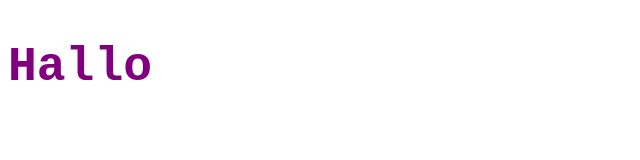
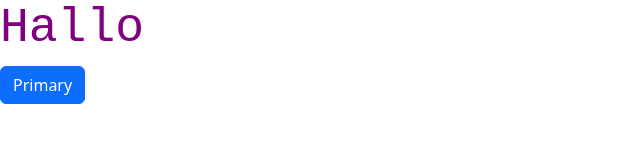
Before and after one commit to losrobbos/parcel-setup, a website built with Parcel: page src/index.html in a window 1280 px wide. Shown: the whole page, without its empty margins (0-640 px from the left). Built offline with nearby package versions, Linux system fonts and the light colour scheme.

Commit message:
Added bootstrap

```diff
--- a/src/index.html
+++ b/src/index.html
@@ -6,6 +6,7 @@
   <meta name="viewport" content="width=device-width, initial-scale=1.0">
   <title>Parcel demo</title>
   <link rel="stylesheet" href="./styles/home.scss">
+  <script src="./index.js" type="module"></script>
 </head>
 <body>
 
@@ -13,5 +14,7 @@
     Hallo
   </h2>
 
+  <button class="btn btn-primary">Primary</button>
+
 </body>
 </html>
--- /dev/null
+++ b/src/index.js
@@ -0,0 +1 @@
+import 'bootstrap'; // to load also JS
--- a/src/styles/home.scss
+++ b/src/styles/home.scss
@@ -1,3 +1,6 @@
+@import "../../node_modules/bootstrap/scss/bootstrap.scss";
+
+
 body {
   h2 {
     font-size: 3rem;
```
Also changed, not shown: package.json (+5 -2 lines), 1 other file.
